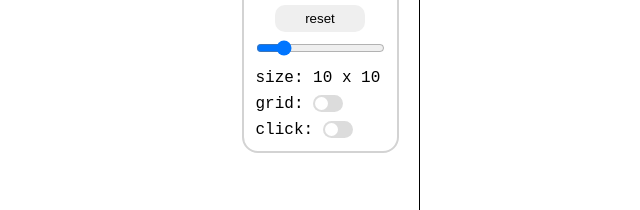
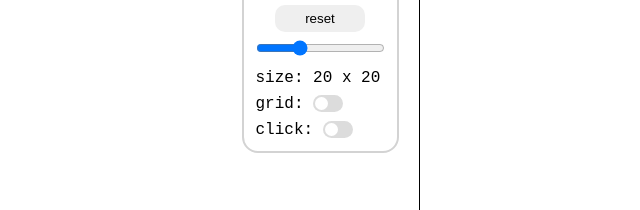
Before and after one commit to victorhe33/etch-a-sketch, a plain HTML site: page index.html in a window 1280 px wide. Shown: the part 421-631 px from the top of the page, 9-649 px from the left. Drawn offline with Linux system fonts and the light colour scheme.

Commit message:
MOD slight tweak to grid size slider range
1-60, default is 20

```diff
--- a/index.html
+++ b/index.html
@@ -25,7 +25,7 @@
         <button id="eraserButton">eraser</button>
         <button id="resetButton">reset</button>
         <div class="slidecontainer">
-          <input type="range" min="1" max="50" value="10" class="slider" id="slider">
+          <input type="range" min="1" max="60" value="20" class="slider" id="slider">
         </div>
         <div>size: <span id="sliderDisplay"></span></div>
         <div id="toggle">grid:
```
